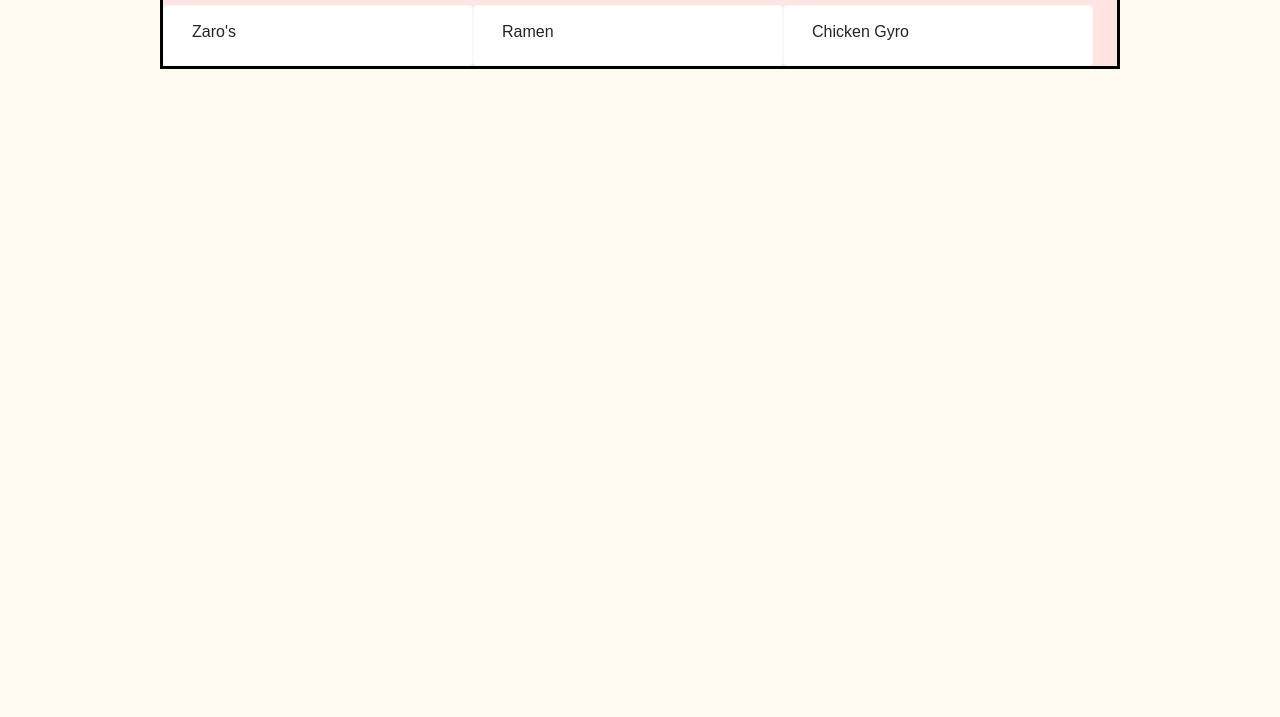
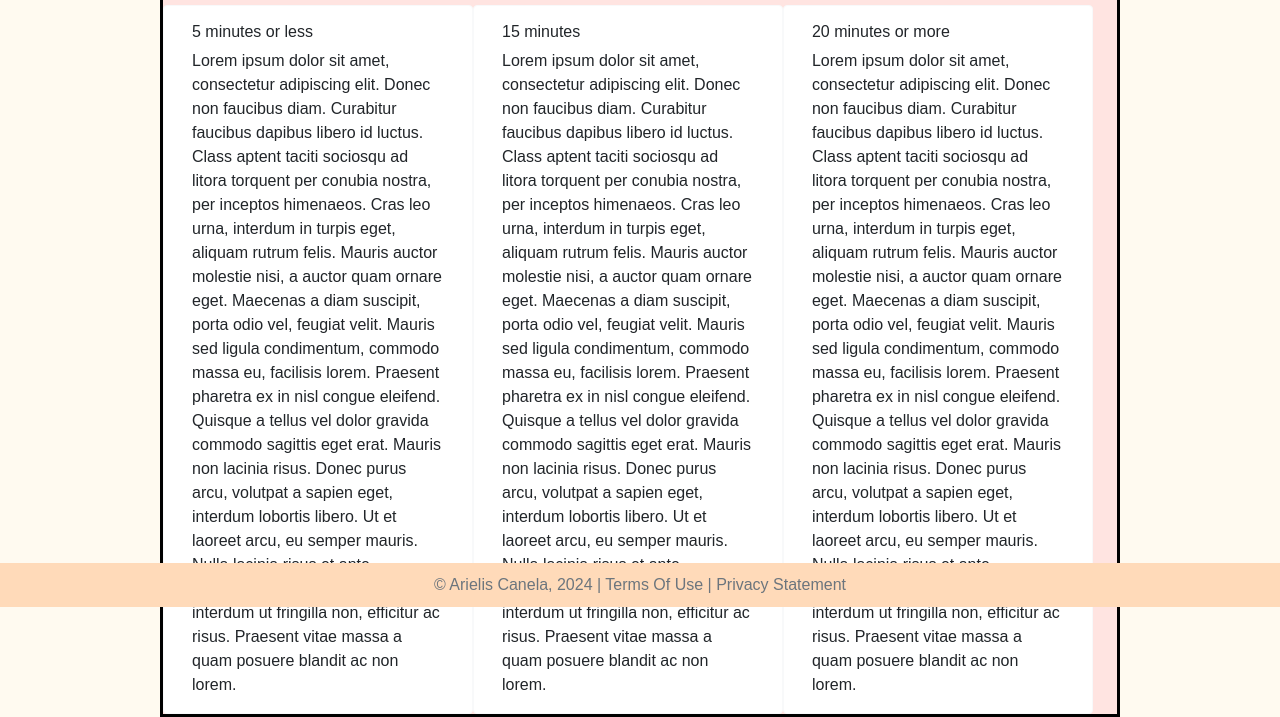
Before and after one commit to arielis-c19/Project, a website: page bytravel.html in a window 1280 px wide. Shown: the part 193-910 px from the top of the page. Before the commit the page ends 800 px from the top, so only its background shows below. Drawn offline with nearby package versions, Linux system fonts and the light colour scheme; files that its build step writes are made by us from their sources.

Commit message:
Update bytravel.html

```diff
--- a/bytravel.html
+++ b/bytravel.html
@@ -73,26 +73,43 @@
         <h1>Discover food spots and items within your budget</h1>
 
 <div class="row">
-        <div class="card border-light col-12 col-sm-4 col-md-4 col-lg-4">
+        <div class="card border-light col-6 col-sm-4 col-md-4 col-lg-4">
             <div class="card-body">
-                <h6 class="card-title">Zaro's</h6>
-                <!--<p class="card-text">$30.00</p>
-                <a href="viewitems/animal1.html" class="stretched-link"></a> -->
+                <h6 class="card-title">5 minutes or less</h6>
+                <p class="card-text">Lorem ipsum dolor sit amet, consectetur adipiscing elit. Donec non faucibus diam. Curabitur faucibus dapibus libero id luctus. Class aptent taciti sociosqu ad litora torquent per conubia nostra, per inceptos himenaeos. Cras leo urna, interdum in turpis eget, aliquam rutrum felis. Mauris auctor molestie nisi, a auctor quam ornare eget. Maecenas a diam suscipit, porta odio vel, feugiat velit. Mauris sed ligula condimentum, commodo massa eu, facilisis lorem. Praesent pharetra ex in nisl congue eleifend. Quisque a tellus vel dolor gravida commodo sagittis eget erat. Mauris non lacinia risus. Donec purus arcu, volutpat a sapien eget, interdum lobortis libero. Ut et laoreet arcu, eu semper mauris. Nulla lacinia risus et ante bibendum pulvinar. Cras erat nunc, interdum ut fringilla non, efficitur ac risus. Praesent vitae massa a quam posuere blandit ac non lorem.</p>
+
             </div>
         </div>
 
         <div class="card border-light col-6 col-md-4 col-lg-4">
             <div class="card-body">
-                <h6 class="card-title">Ramen</h6>
-                <a href="viewitems/totebag1.html" class="stretched-link"></a>
+                <h6 class="card-title">15 minutes</h6>
+                <p class="card-text">Lorem ipsum dolor sit amet, consectetur adipiscing elit. Donec non faucibus diam. Curabitur faucibus dapibus libero id luctus. Class aptent taciti sociosqu ad litora torquent per conubia nostra, per inceptos himenaeos. Cras leo urna, interdum in turpis eget, aliquam rutrum felis. Mauris auctor molestie nisi, a auctor quam ornare eget. Maecenas a diam suscipit, porta odio vel, feugiat velit. Mauris sed ligula condimentum, commodo massa eu, facilisis lorem. Praesent pharetra ex in nisl congue eleifend. Quisque a tellus vel dolor gravida commodo sagittis eget erat. Mauris non lacinia risus. Donec purus arcu, volutpat a sapien eget, interdum lobortis libero. Ut et laoreet arcu, eu semper mauris. Nulla lacinia risus et ante bibendum pulvinar. Cras erat nunc, interdum ut fringilla non, efficitur ac risus. Praesent vitae massa a quam posuere blandit ac non lorem.</p>
             </div>
         </div>
 
         <div class="card border-light col-6 col-md-4 col-lg-4">
             <div class="card-body">
-                <h6 class="card-title">Chicken Gyro</h6>
-                <a href="viewitems/pokemon2.html" class="stretched-link"></a>
+                <h6 class="card-title">20 minutes or more</h6>
+                <p class="card-text">Lorem ipsum dolor sit amet, consectetur adipiscing elit. Donec non faucibus diam. Curabitur faucibus dapibus libero id luctus. Class aptent taciti sociosqu ad litora torquent per conubia nostra, per inceptos himenaeos. Cras leo urna, interdum in turpis eget, aliquam rutrum felis. Mauris auctor molestie nisi, a auctor quam ornare eget. Maecenas a diam suscipit, porta odio vel, feugiat velit. Mauris sed ligula condimentum, commodo massa eu, facilisis lorem. Praesent pharetra ex in nisl congue eleifend. Quisque a tellus vel dolor gravida commodo sagittis eget erat. Mauris non lacinia risus. Donec purus arcu, volutpat a sapien eget, interdum lobortis libero. Ut et laoreet arcu, eu semper mauris. Nulla lacinia risus et ante bibendum pulvinar. Cras erat nunc, interdum ut fringilla non, efficitur ac risus. Praesent vitae massa a quam posuere blandit ac non lorem.</a>
             </div>
         </div>
 </body>
+
+    <footer class="footer page-footer font-small ">
+    <div class="container">
+        <div class="row">
+            <span class="text-muted">&copy; Arielis Canela, 2024 |  Terms Of Use  |  Privacy Statement</span>
+        </div>
+    </div>
+</footer>
+</div>
+
+
+<!-- Javascript Bundle with Popper; what's this for?-->
+<script src="https://cdn.jsdelivr.net/npm/bootstrap@5.0.2/dist/js/bootstrap.bundle.min.js"
+        integrity="sha384-MrcW6ZMFYlzcLA8Nl+NtUVF0sA7MsXsP1UyJoMp4YLEuNSfAP+JcXn/tWtIaxVXM"
+        crossorigin="anonymous">
+</script>
+
 </html>
```
